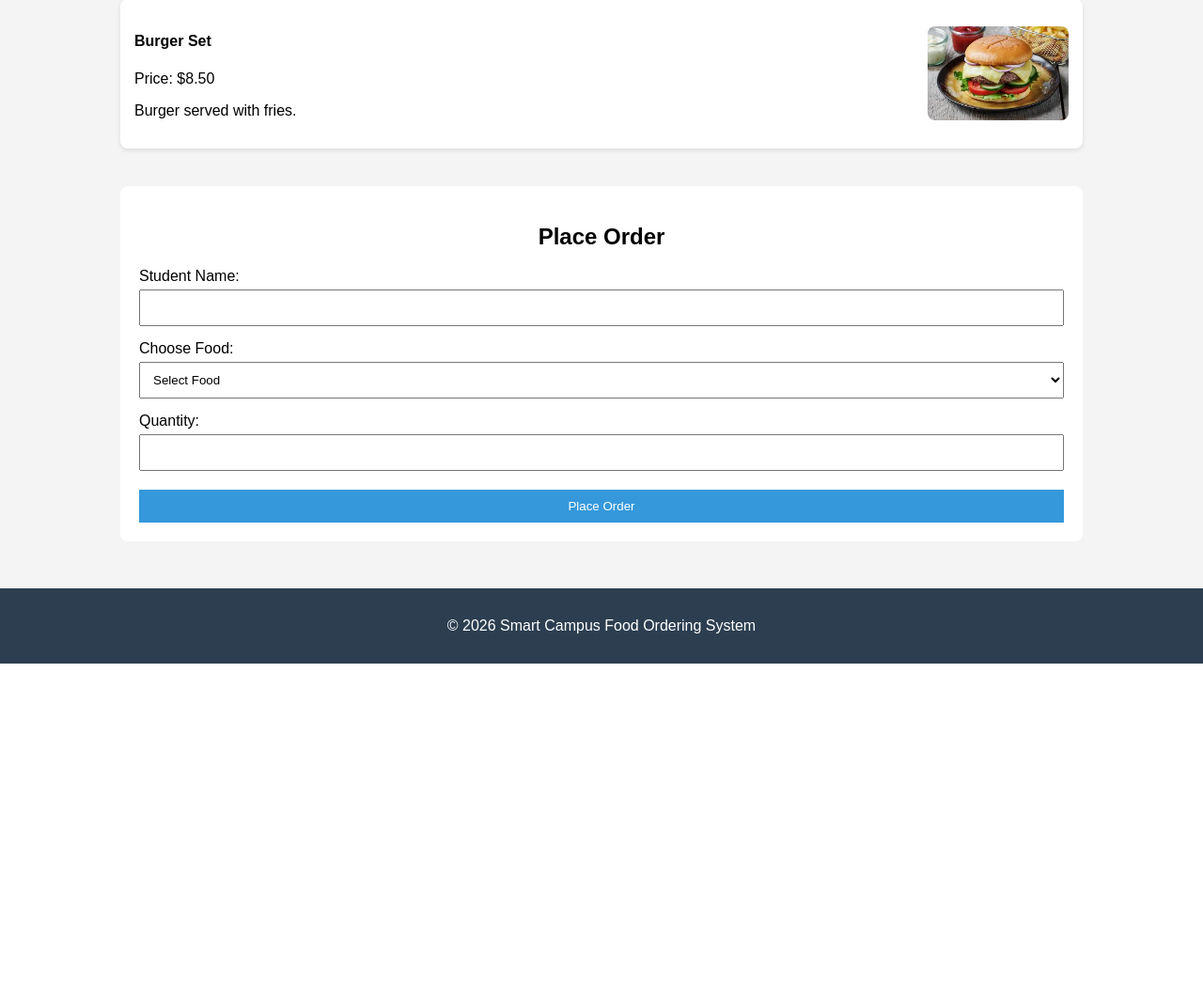
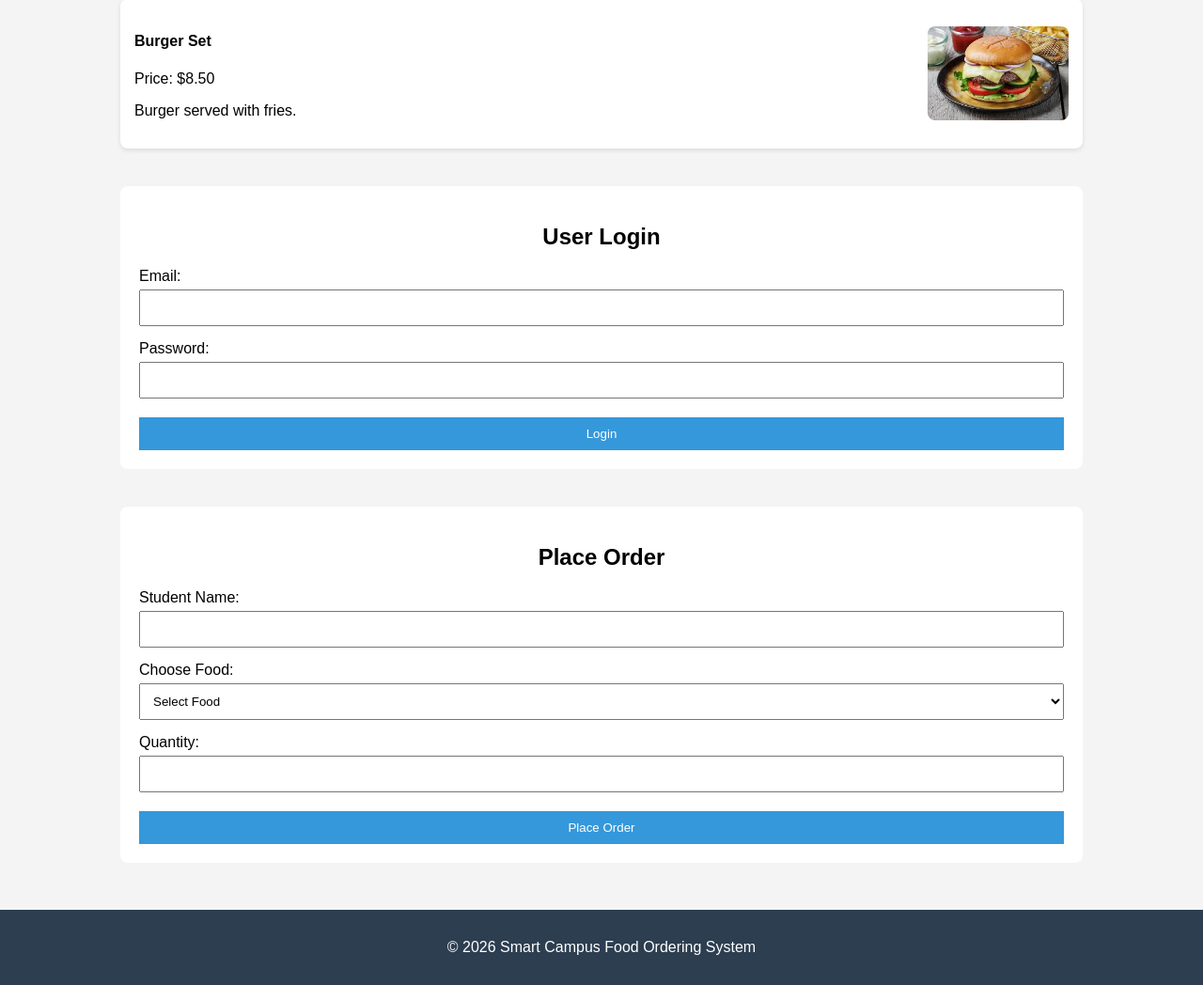
Before and after one commit to ToHoangGia/CP3407, a PHP site: page / in a window 1280 px wide. Shown: the part 1169-2217 px from the top of the page at 94% size. Before the commit the page ends 1875 px from the top, so only its background shows below. Run offline with PHP 8.4, Linux system fonts and the light colour scheme.

Commit message:
adding user login form

```diff
--- a/smart-campus-food-ordering/index.html
+++ b/smart-campus-food-ordering/index.html
@@ -79,6 +79,22 @@
 
         </section>
 
+        <section class="login-form">
+            <h2>User Login</h2>
+
+            <form name="loginForm" onsubmit="return validateLogin()">
+
+                <label for="email">Email:</label>
+                <input type="email" name="email" id="email">
+
+                <label for="password">Password:</label>
+                <input type="password" name="password" id="password">
+
+                <input type="submit" value="Login">
+
+            </form>
+        </section>
+
         <section class="order-form">
             <h2>Place Order</h2>
 
--- a/smart-campus-food-ordering/style.css
+++ b/smart-campus-food-ordering/style.css
@@ -92,3 +92,11 @@ footer {
     padding: 15px;
     margin-top: 30px;
 }
+
+.login-form {
+    background-color: white;
+    padding: 20px;
+    border-radius: 8px;
+    margin-top: 40px;
+    margin-bottom: 40px;
+}
```
Also changed, not shown: 1 other file.
